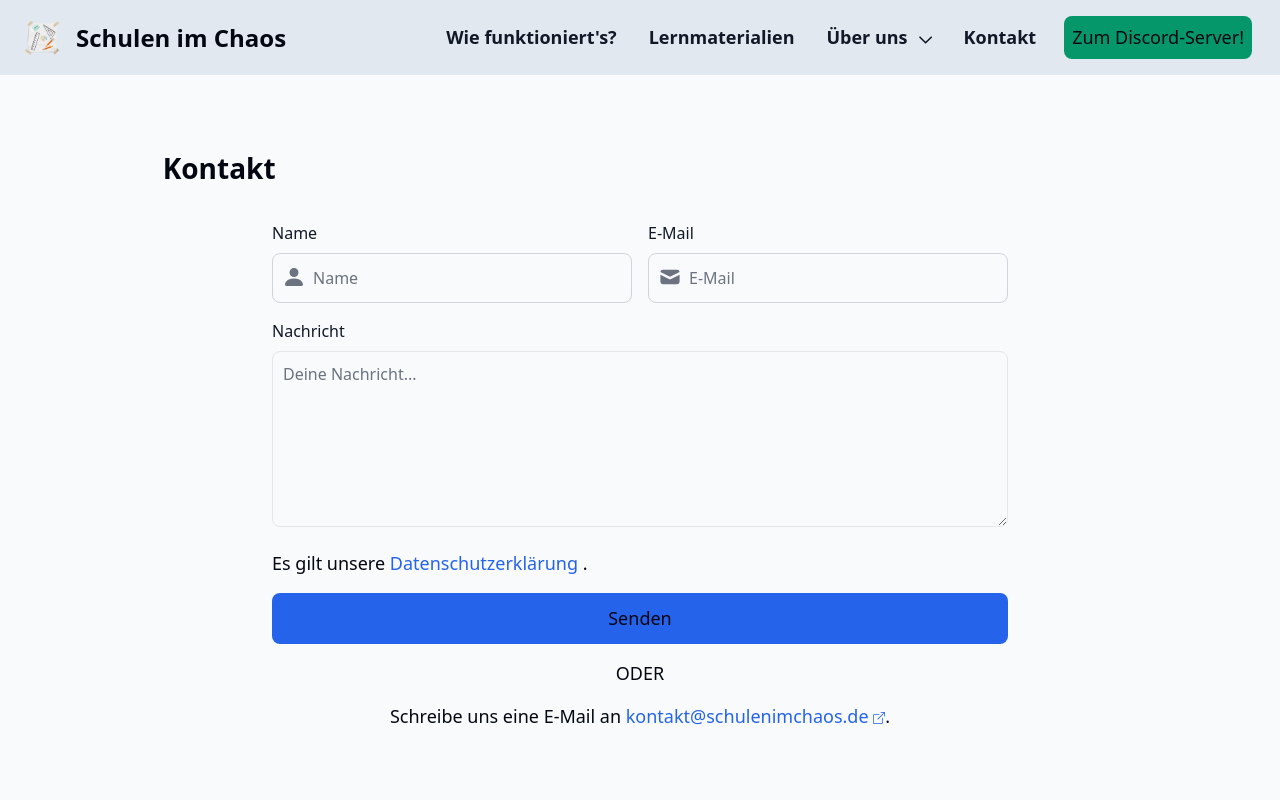
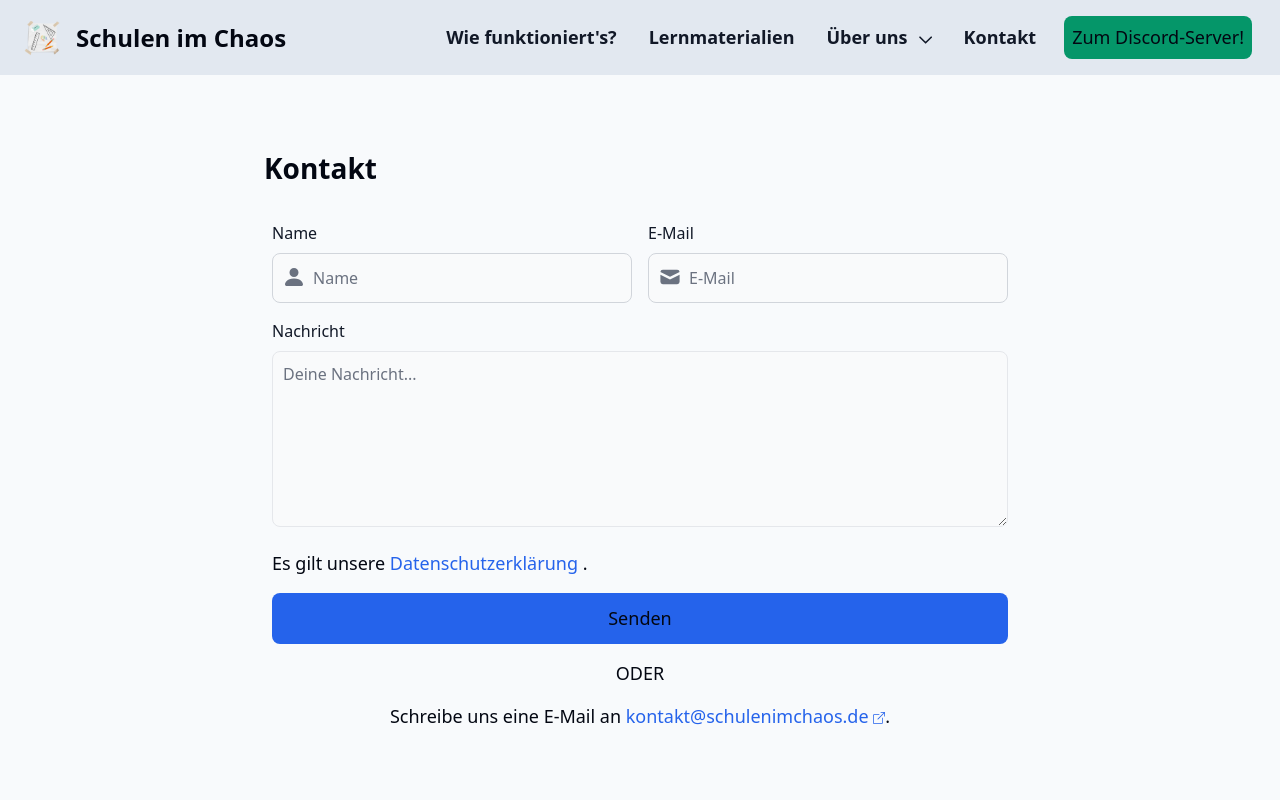
Before and after one commit to schulen-im-chaos/website, a SvelteKit app: page /contact in a window 1280 px wide. Shown: the top 800 px of the page. Built offline with nearby package versions, Linux system fonts and the light colour scheme.

Commit message:
:wrench: "Centered" Heading

```diff
--- a/src/routes/contact/+page.svelte
+++ b/src/routes/contact/+page.svelte
@@ -54,9 +54,9 @@
 	</Alert>
 </div>
 
-<HeadingMain>Kontakt</HeadingMain>
+<form class="m-auto px-2 max-w-3xl" id="message-form" on:submit={handleSubmit}>
+	<HeadingMain>Kontakt</HeadingMain>
 
-<form class="m-auto px-2 max-w-3xl" id="message-form" on:submit={handleSubmit}>
 	<div class="flex flex-col md:flex-row md:justify-between">
 		<div class="md:w-1/2 p-2">
 			<Label forId="name">Name</Label>
```
